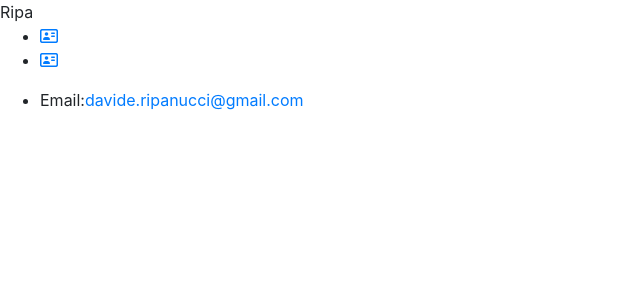
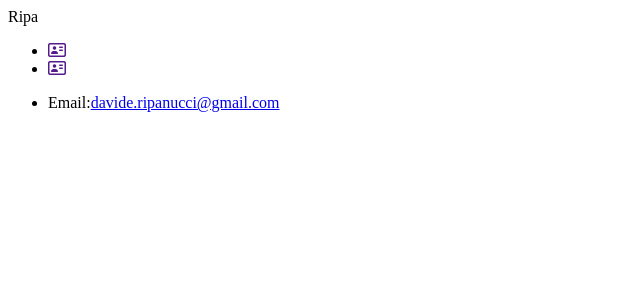
Before and after one commit to ripa001/ripa001.github.io, a Jekyll site: the page built from index.html, in a window 1280 px wide. Shown: the top 300 px of the page, without its empty margins (0-640 px from the left). Built offline with Jekyll 4.4.1, drawn with Linux system fonts in a browser that asks for light colours; nearby versions of some CDN libraries; library files that are not in the unit come from our copies.

Commit message:
Update default.html

```diff
--- a/_layouts/default.html
+++ b/_layouts/default.html
@@ -5,7 +5,7 @@
 		<!-- link to main stylesheet -->
 
 
-		<link rel="stylesheet" href="https://stackpath.bootstrapcdn.com/bootstrap/4.1.3/css/bootstrap.min.css" integrity="sha384-MCw98/SFnGE8fJT3GXwEOngsV7Zt27NXFoaoApmYm81iuXoPkFOJwJ8ERdknLPMO" crossorigin="anonymous">
+
 		<link rel="stylesheet" type="text/css" href="../css/style.css">
 		<link rel="stylesheet" type="text/css" href="../css/all.css">
 	</head>
```
